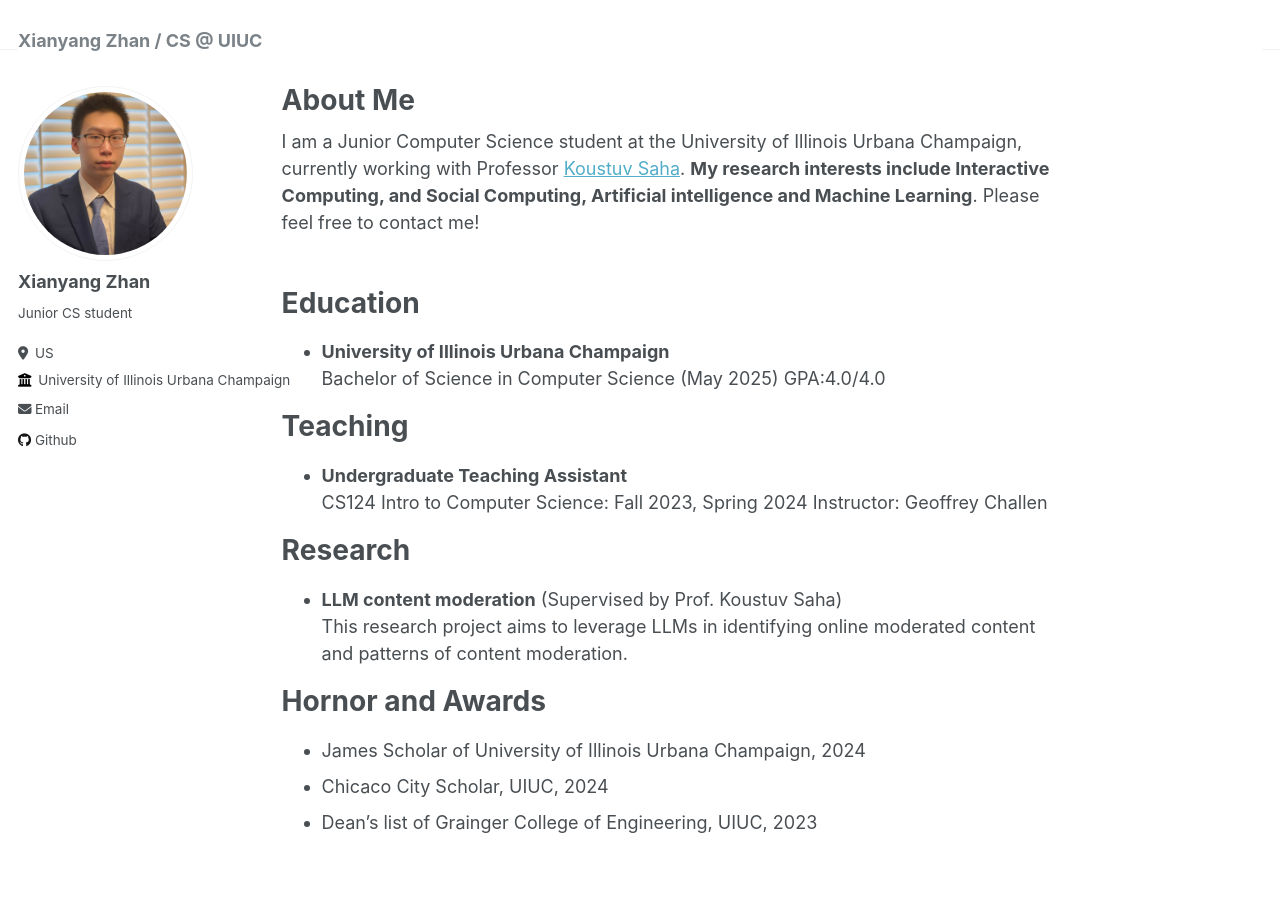
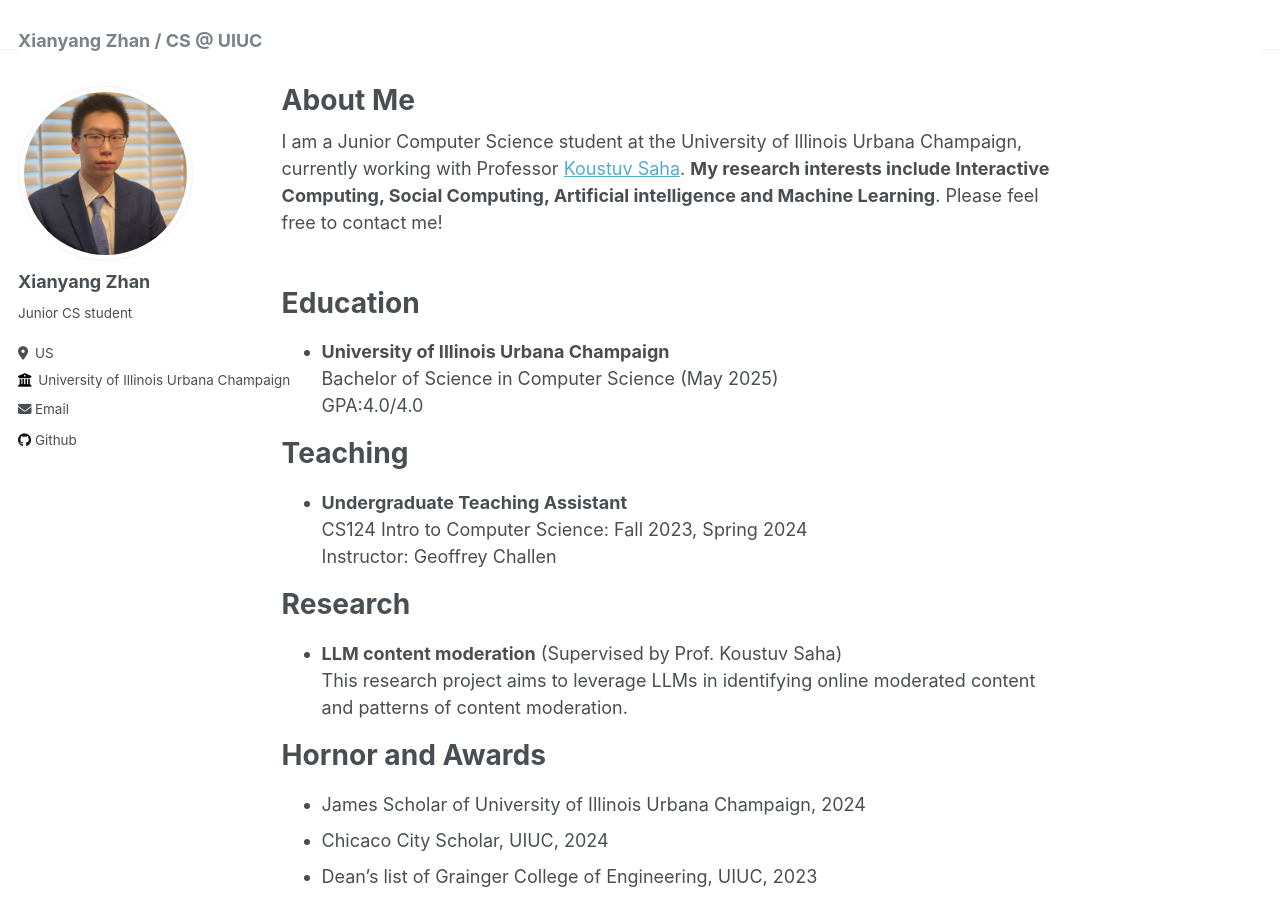
Before and after one commit to xzhan0/xzhan0.github.io, a Jekyll site: the page built from _pages/about.md, in a window 1280 px wide and 900 px high. Built offline with Jekyll 4.4.1, drawn with Linux system fonts in a browser that asks for light colours.

Commit message:
added info

```diff
--- a/_pages/about.md
+++ b/_pages/about.md
@@ -6,7 +6,7 @@
   - /about/
   - /about.html
 ---
-I am a Junior Computer Science student at the University of Illinois Urbana Champaign, currently working with Professor [Koustuv Saha](https://koustuv.com/). **My research interests include Interactive Computing, and Social Computing, Artificial intelligence and Machine Learning**. Please feel free to contact me!
+I am a Junior Computer Science student at the University of Illinois Urbana Champaign, currently working with Professor [Koustuv Saha](https://koustuv.com/). **My research interests include Interactive Computing, Social Computing, Artificial intelligence and Machine Learning**. Please feel free to contact me!
 <br/>
 <br/>
 
@@ -16,6 +16,7 @@
 - **University of Illinois Urbana Champaign**
 <br/>
 Bachelor of Science in Computer Science (May 2025)
+<br/>
 GPA:4.0/4.0
 
 Teaching
@@ -23,6 +24,7 @@
 - **Undergraduate Teaching Assistant**
   <br/>
   CS124 Intro to Computer Science: Fall 2023, Spring 2024
+  <br/>
   Instructor: Geoffrey Challen
   <br/>
 
```
